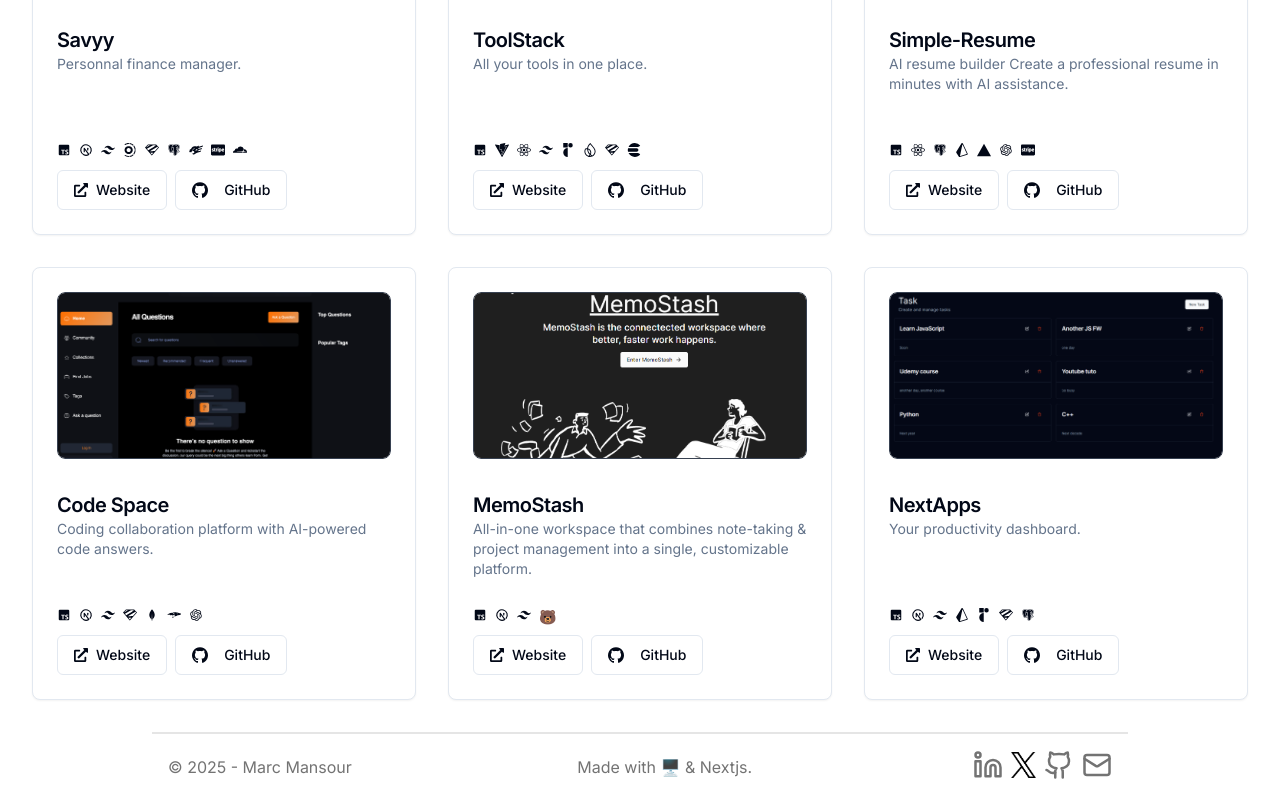
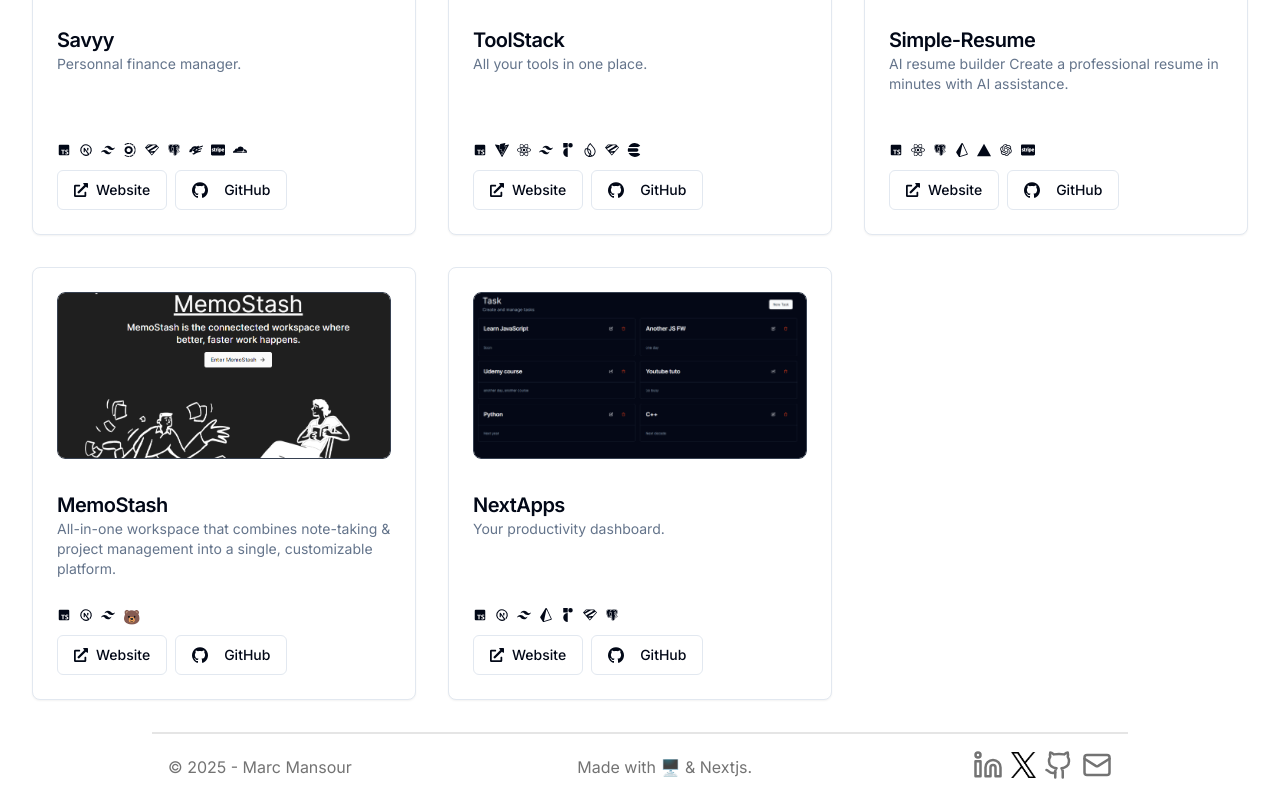
Before and after one commit to marcm8793/websitepersov2, a Next.js app: page /projects in a window 1280 px wide. Shown: the part 411-1211 px from the top of the page. Built offline with nearby package versions, Linux system fonts and the light colour scheme.

Commit message:
chore: remove Code Space project entry from projects list

```diff
--- a/src/app/projects/page.tsx
+++ b/src/app/projects/page.tsx
@@ -95,22 +95,6 @@ const projects = [
       { icon: <SiVercel />, tooltip: "Vercel" },
       { icon: <RiOpenaiFill />, tooltip: "OpenAI" },
       { icon: <FaCcStripe />, tooltip: "Stripe" },
-    ],
-  },
-  {
-    name: "Code Space",
-    description: "Coding collaboration platform with AI-powered code answers.",
-    image: "/CodeSpace.png",
-    github: "https://github.com/marcm8793/devflow",
-    link: "https://www.codespace.forum/",
-    tools: [
-      { icon: <BiLogoTypescript />, tooltip: "TypeScript" },
-      { icon: <TbBrandNextjs />, tooltip: "Next.js" },
-      { icon: <SiTailwindcss />, tooltip: "Tailwind CSS" },
-      { icon: <SiZod />, tooltip: "Zod" },
-      { icon: <BiLogoMongodb />, tooltip: "MongoDB" },
-      { icon: <SiMongoose />, tooltip: "Mongoose" },
-      { icon: <RiOpenaiFill />, tooltip: "OpenAI" },
     ],
   },
   {
```
